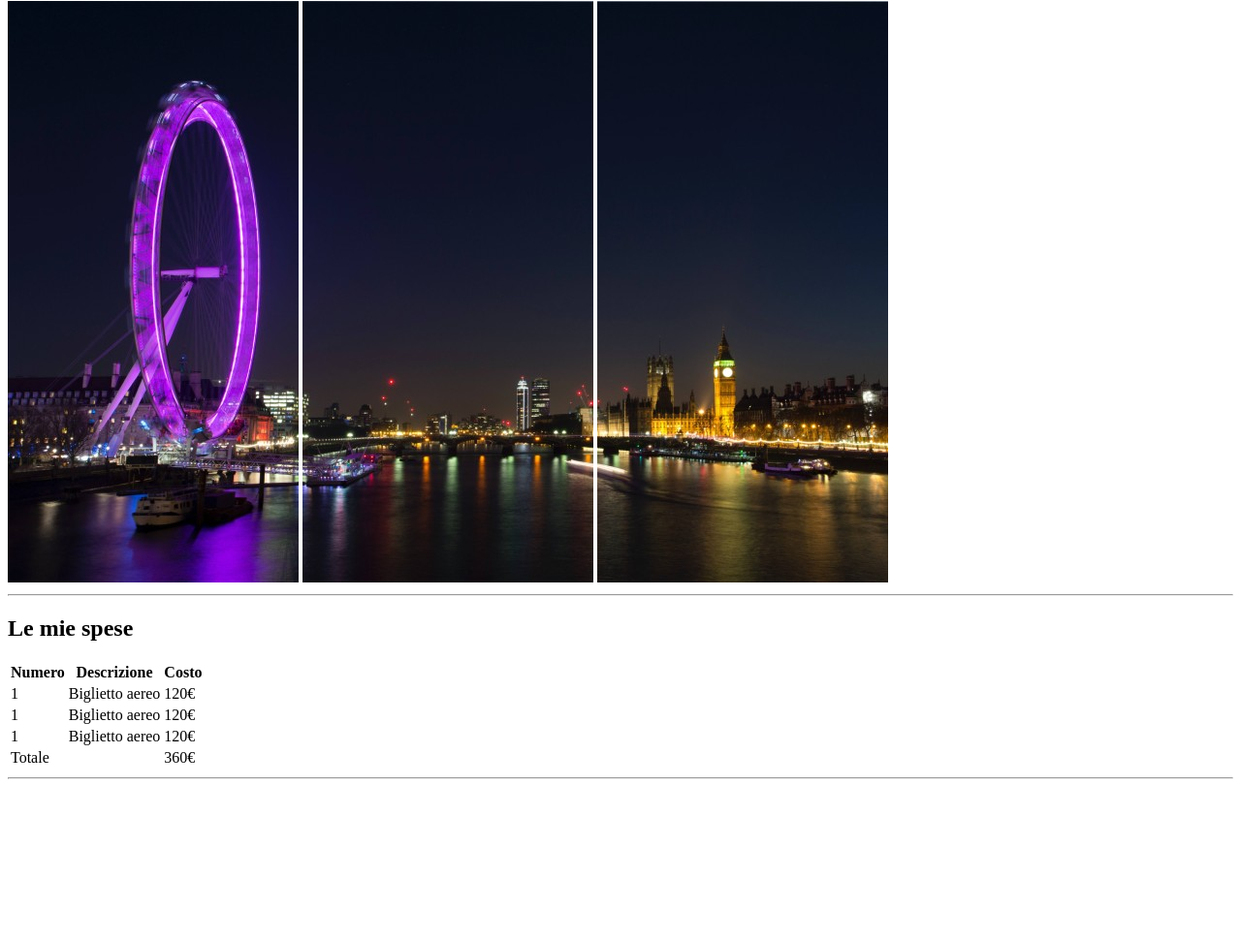
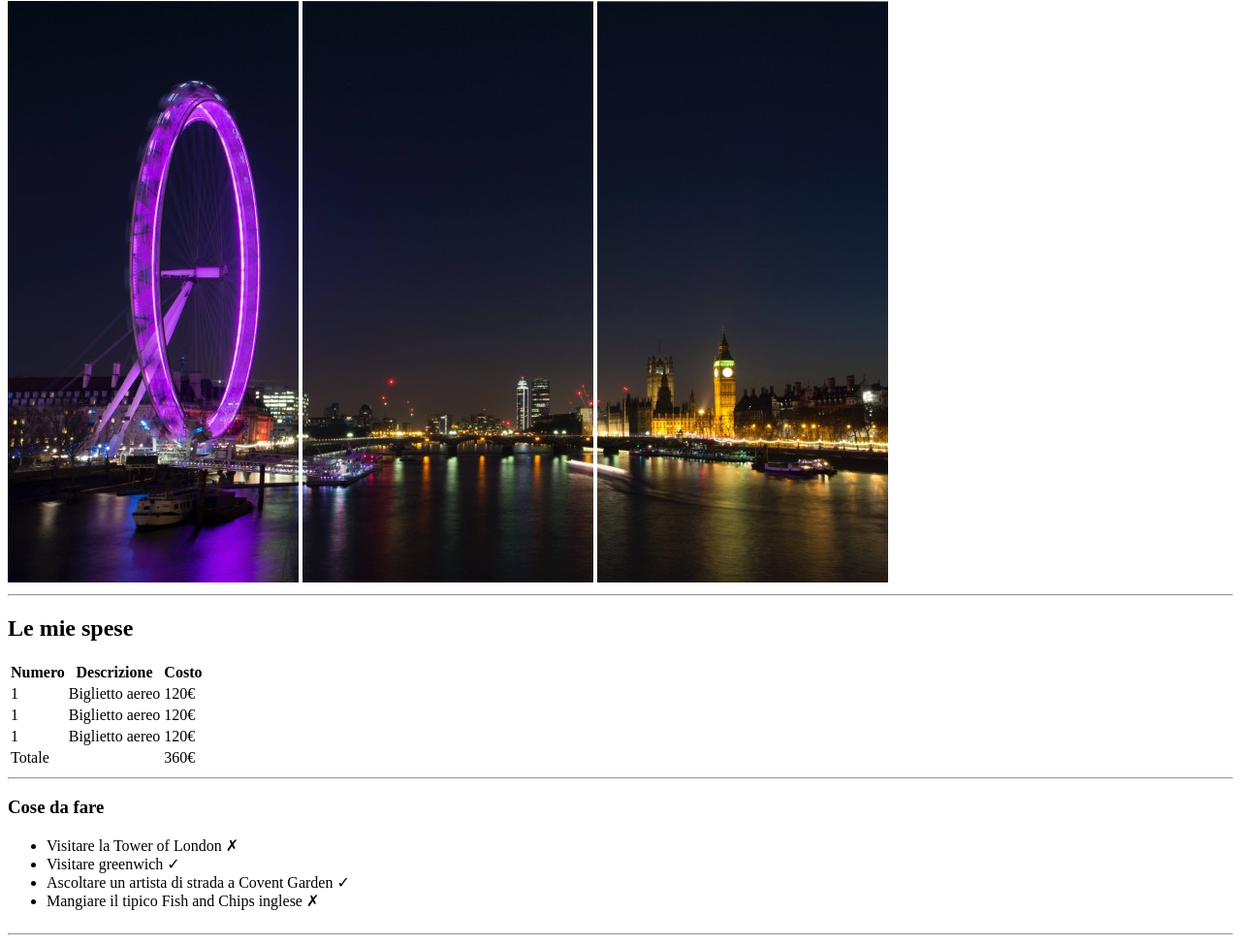
Before and after one commit to StefanoAntonelli93/html-london-trip, a plain HTML site: page index.html in a window 1280 px wide. Shown: the part 79-1052 px from the top of the page at 97% size. Before the commit the page ends 891 px from the top, so only its background shows below. Drawn offline with Linux system fonts and the light colour scheme.

Commit message:
[UPD]add_table_2

```diff
--- a/index.html
+++ b/index.html
@@ -51,6 +51,16 @@
            </tfoot>
         </table>
         <hr>
+        <h3>Cose da fare</h3>
+        <table>
+            <ul>
+                <li>Visitare la Tower of London &cross;</li>
+                <li>Visitare greenwich &check;</li>
+                <li>Ascoltare un artista di strada a Covent Garden &check;</li>
+                <li>Mangiare il tipico Fish and Chips inglese &cross;</li>
+            </ul>
+        </table>
+        <hr>
     </main>
 </body>
 </html>
```
